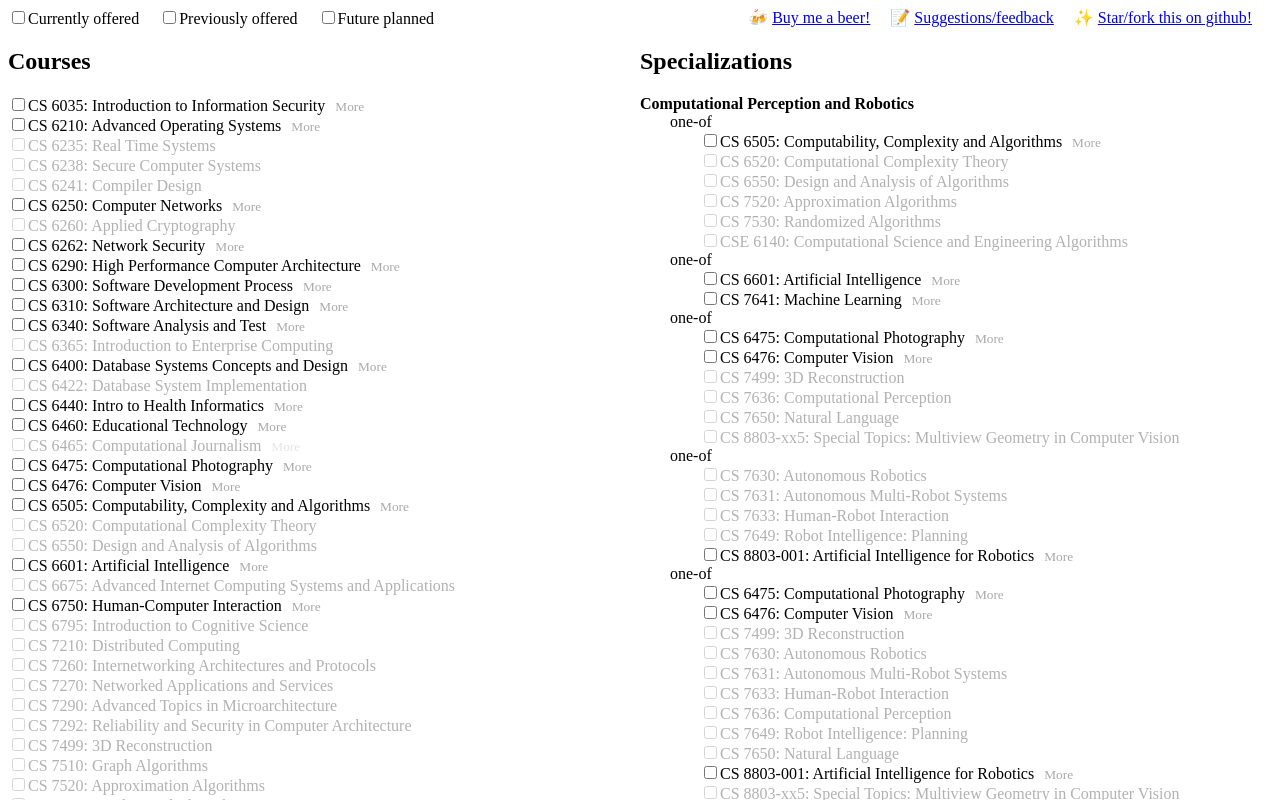
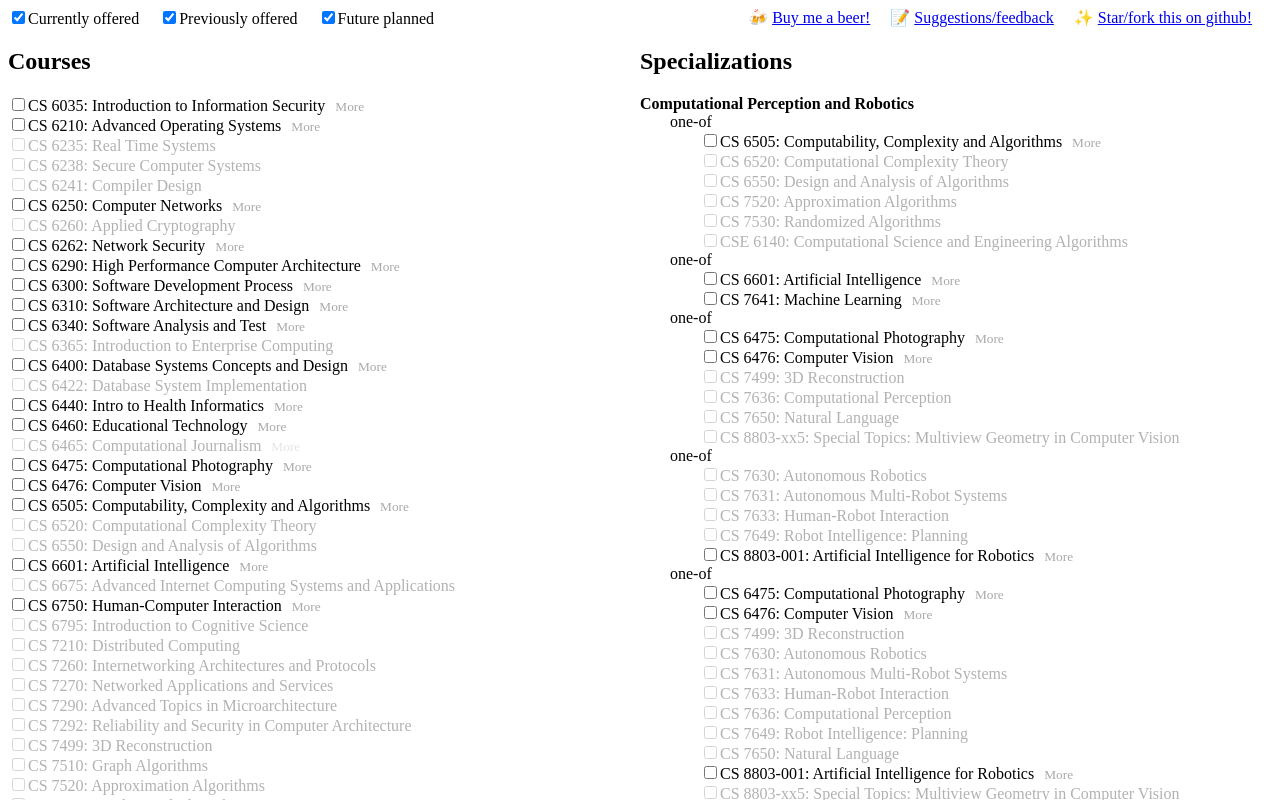
Before and after one commit to jeanbza/git-course-map, a React app: page / in a window 1280 px wide. Shown: the top 800 px of the page. Built offline with nearby package versions, Linux system fonts and the light colour scheme.

Commit message:
Click handling / state flow for filters

```diff
--- a/src/App.js
+++ b/src/App.js
@@ -4,11 +4,13 @@ import React from 'react'
 import {render} from 'react-dom'
 import {Provider} from 'react-redux'
 import {combineReducers, createStore} from 'redux'
+
 import courses from './reducers/courses'
 import specializations from './reducers/specializations'
+import filters from './reducers/filters'
 import CoursesApp from './components/CoursesApp'
 
-const rootReducer = combineReducers({courses, specializations})
+const rootReducer = combineReducers({courses, specializations, filters})
 let store = createStore(rootReducer)
 
 render(
--- a/src/actions/actions.js
+++ b/src/actions/actions.js
@@ -4,3 +4,10 @@ export const clickCheckbox = courseCode => {
     courseCode: courseCode,
   }
 }
+
+export const clickFilter = id => {
+  return {
+    type: 'CLICK_FILTER',
+    id: id,
+  }
+}
--- a/src/components/CoursesApp.js
+++ b/src/components/CoursesApp.js
@@ -1,6 +1,6 @@
 import React from 'react'
 
-import Header from '../components/Header'
+import Header from '../containers/Header'
 import CourseList from '../containers/CourseList'
 import SpecializationList from '../containers/SpecializationList'
 
--- a/src/components/Header.js
+++ b/src/components/Header.js
@@ -1,13 +1,14 @@
 import React from 'react'
 
-export default () => (
+// emojis here - don't delete whitespace next to a tags
+export default ({filters, handleClick}) => (
   <div className="header">
     <div className="header--left">
-      <input type="checkbox" />
+      <input type="checkbox" checked={filters.current} onChange={_ => handleClick('current')}/>
       <label>Currently offered</label>
-      <input type="checkbox" />
+      <input type="checkbox" checked={filters.previous} onChange={_ => handleClick('previous')}/>
       <label>Previously offered</label>
-      <input type="checkbox" />
+      <input type="checkbox" checked={filters.future} onChange={_ => handleClick('future')}/>
       <label>Future planned</label>
     </div>
     <div className="header--right">
--- /dev/null
+++ b/src/containers/Header.js
@@ -0,0 +1,22 @@
+import {connect} from 'react-redux'
+import Header from '../components/Header'
+import {clickFilter} from '../actions/actions'
+
+const mapStateToProps = (state, ownProps) => {
+  return {
+    filters: state.filters,
+  }
+}
+
+const mapDispatchToProps = (dispatch, ownProps) => {
+  return {
+    handleClick: filterId => {
+      dispatch(clickFilter(filterId))
+    }
+  }
+}
+
+export default connect(
+  mapStateToProps,
+  mapDispatchToProps
+)(Header)
--- /dev/null
+++ b/src/reducers/filters.js
@@ -0,0 +1,16 @@
+const initialState = {
+  current: true,
+  previous: true,
+  future: true,
+}
+
+export default (state = initialState, action) => {
+  switch (action.type) {
+    case 'CLICK_FILTER':
+      const newState = Object.assign({}, state)
+      newState[action.id] = !newState[action.id]
+      return newState
+    default:
+      return state
+  }
+}
```
